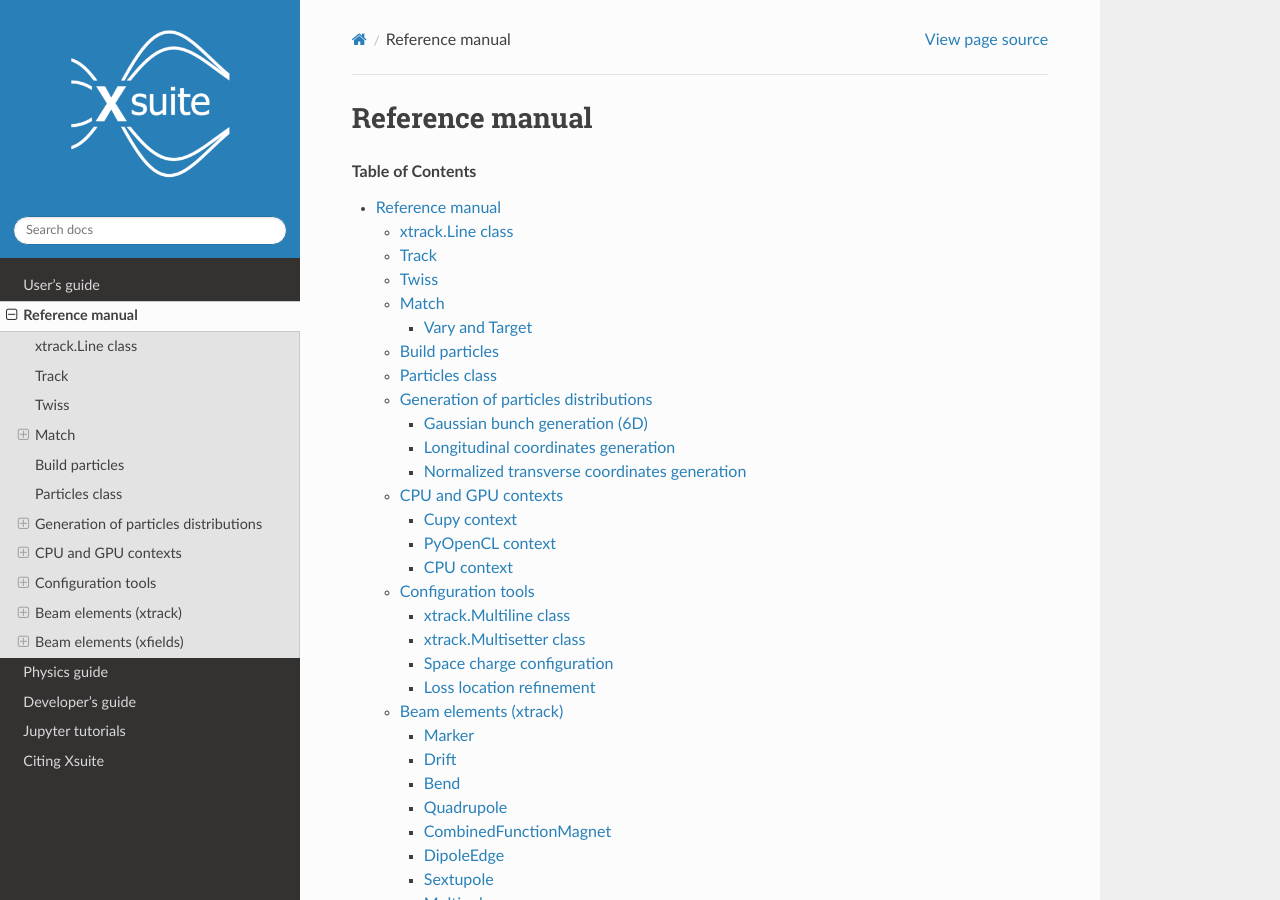
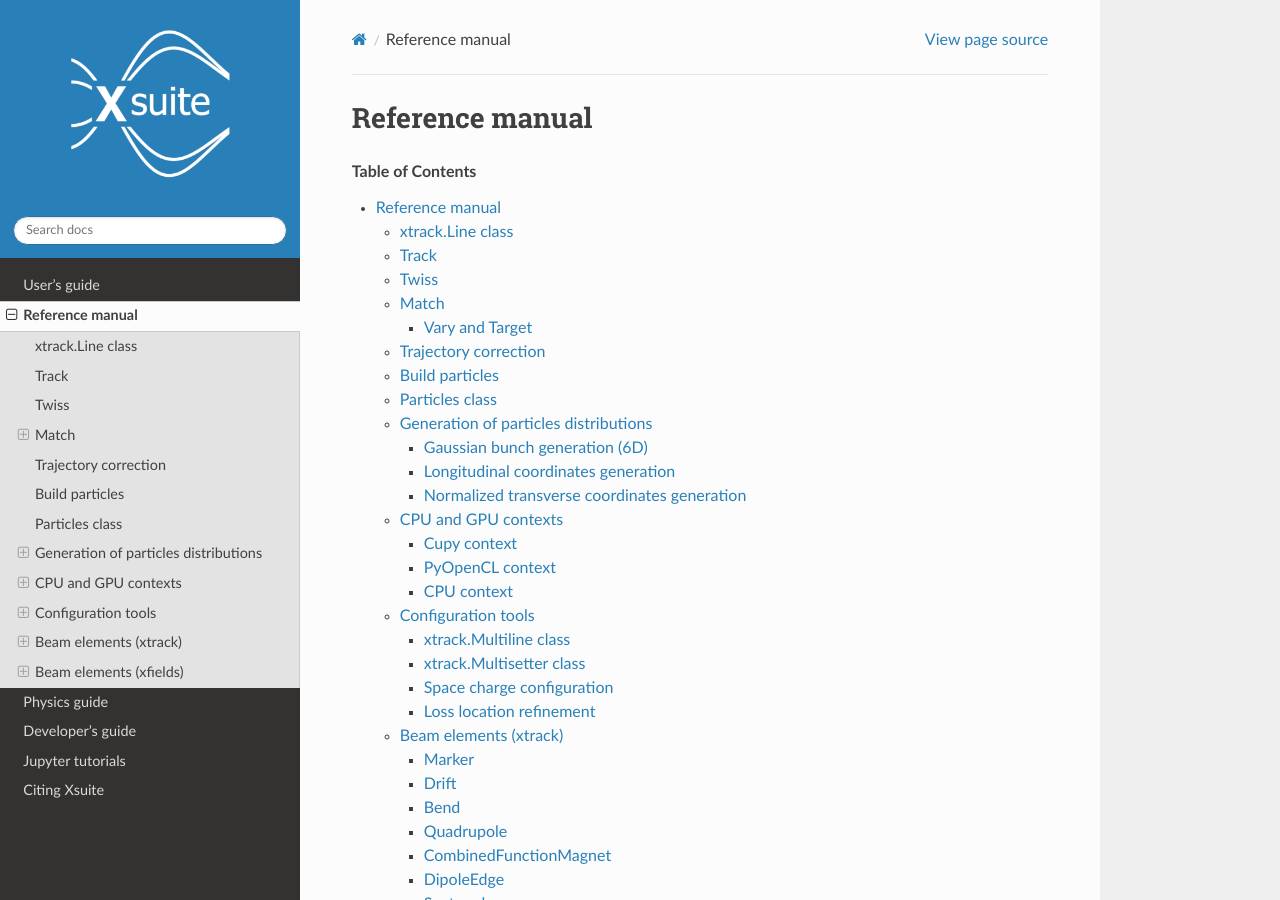
Before and after one commit to xsuite/xsuite, a Sphinx documentation site: the page built from docs/apireference.rst, in a window 1280 px wide and 900 px high. Built offline with Sphinx 7.4.7 and the Read the Docs theme 2.0.0, drawn with Linux system fonts in a browser that asks for light colours; pages that are not in the unit, such as notebooks, are missing from menus; some of the changed text lies outside the part shown.

Commit message:
Add Trajectory Correction to API reference

```diff
--- a/docs/apireference.rst
+++ b/docs/apireference.rst
@@ -79,6 +79,14 @@
     :member-order: bysource
 
 
+Trajectory correction
+=====================
+
+.. autoclass:: xtrack.TrajectoryCorrection
+    :members:
+    :member-order: bysource
+
+
 .. _build_particles_method_label:
 
 Build particles
@@ -87,13 +95,6 @@
 See also: :doc:`Working with Particles objects <particlesmanip>`.
 
 .. automethod:: xtrack.Line.build_particles
-
-
-
-
-
-
-
 
 
 Particles class
```
